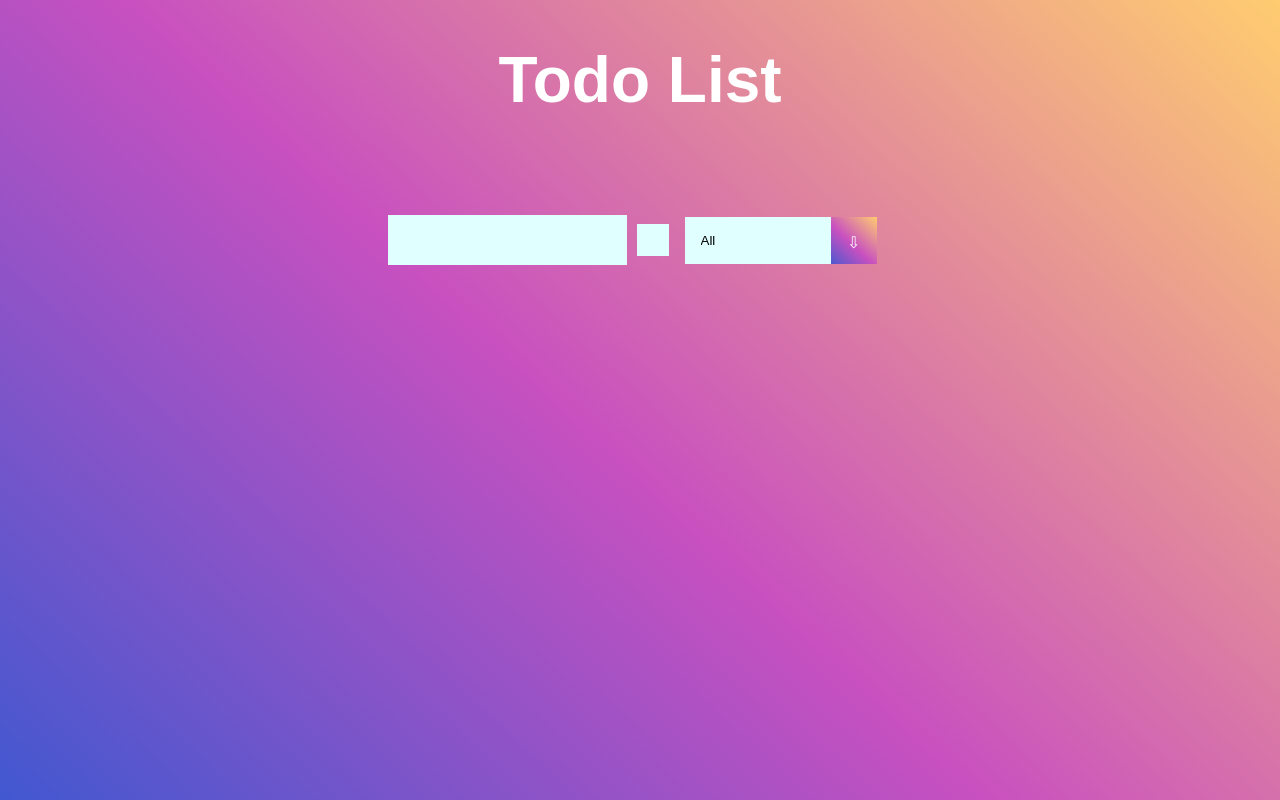
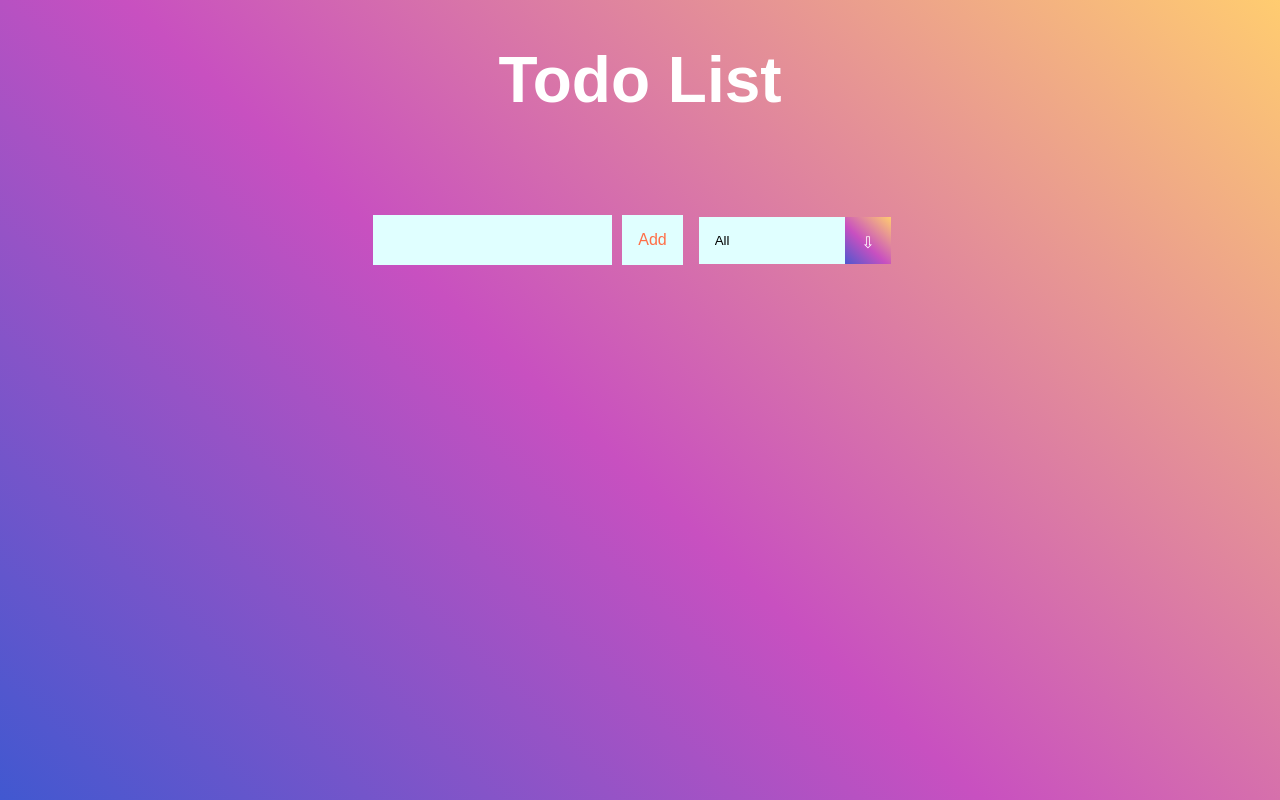
Before and after one commit to CE5RIC/Todo-list, a React (Create React App) app: page / in a window 1280 px wide. Built offline with nearby package versions, Linux system fonts and the light colour scheme.

Commit message:
statusHanlder finished

```diff
--- a/src/components/Form.js
+++ b/src/components/Form.js
@@ -23,7 +23,7 @@ const Form = ({text, setText, todos, setTodos, setStatus}) => {
     return (
         <form>
             <input value={text} onChange={textHandler} type="text" className="todo-input"/>
-            <button onClick={submitHandler} className="todo-button" type="submit">
+            <button onClick={submitHandler} className="todo-button" type="submit"> Add
             </button>
             <div className="select">
                 <select onChange={statusHandler} name="todos" className="filter-todo">
```
